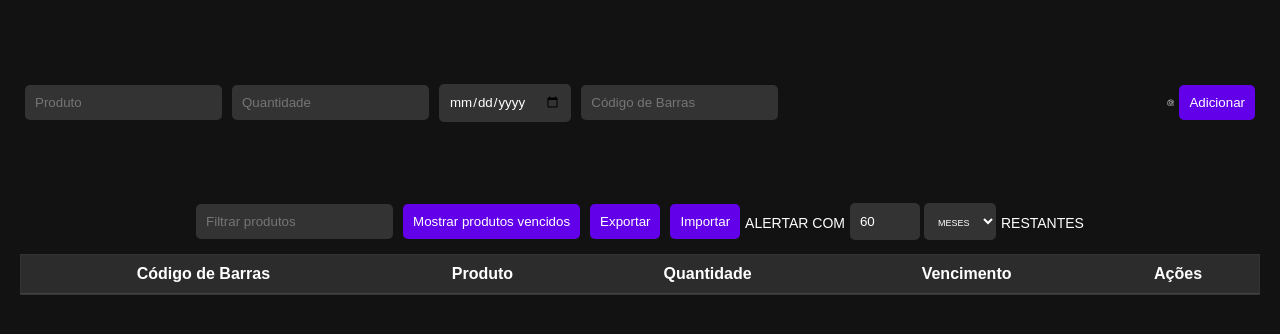
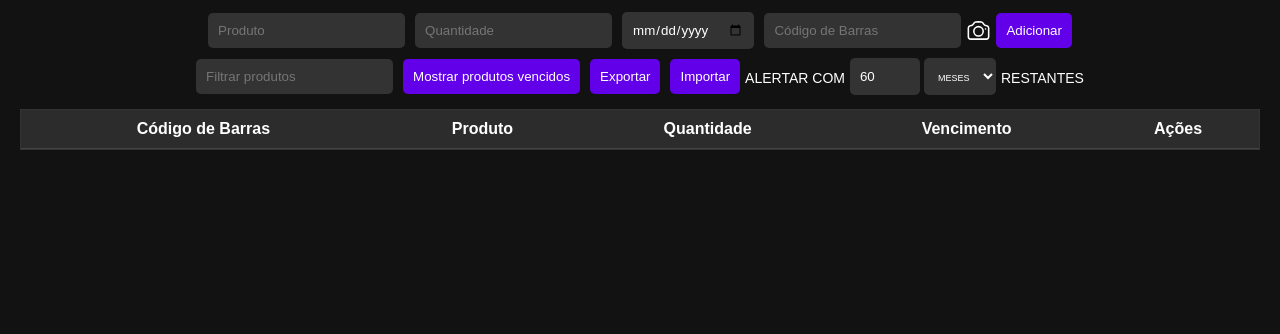
Before and after one commit to RudaGabriel/rudagabriel.github.io, a plain HTML site: page index.html in a window 1280 px wide. Shown: the part 70-404 px from the top of the page. Drawn offline with Linux system fonts and the light colour scheme.

Commit message:
Update index.html

```diff
--- a/index.html
+++ b/index.html
@@ -17,7 +17,6 @@
         <input type="number" id="quantidade" placeholder="Quantidade">
         <input type="date" id="vencimento">
         <input type="text" id="codigoBarras" placeholder="Código de Barras">
-        <video id="camera" style="width: 100%; max-width: 400px;"></video>
 		<svg xmlns="http://www.w3.org/2000/svg" id="iniciar" fill="none" viewBox="0 0 24 24" stroke-width="1.5" stroke="currentColor" class="size-6" style="height: 25px;width: 25px;cursor: pointer;">
           <path stroke-linecap="round" stroke-linejoin="round" d="M6.827 6.175A2.31 2.31 0 0 1 5.186 7.23c-.38.054-.757.112-1.134.175C2.999 7.58 2.25 8.507 2.25 9.574V18a2.25 2.25 0 0 0 2.25 2.25h15A2.25 2.25 0 0 0 21.75 18V9.574c0-1.067-.75-1.994-1.802-2.169a47.865 47.865 0 0 0-1.134-.175 2.31 2.31 0 0 1-1.64-1.055l-.822-1.316a2.192 2.192 0 0 0-1.736-1.039 48.774 48.774 0 0 0-5.232 0 2.192 2.192 0 0 0-1.736 1.039l-.821 1.316Z"></path>
           <path stroke-linecap="round" stroke-linejoin="round" d="M16.5 12.75a4.5 4.5 0 1 1-9 0 4.5 4.5 0 0 1 9 0ZM18.75 10.5h.008v.008h-.008V10.5Z"></path>
```
